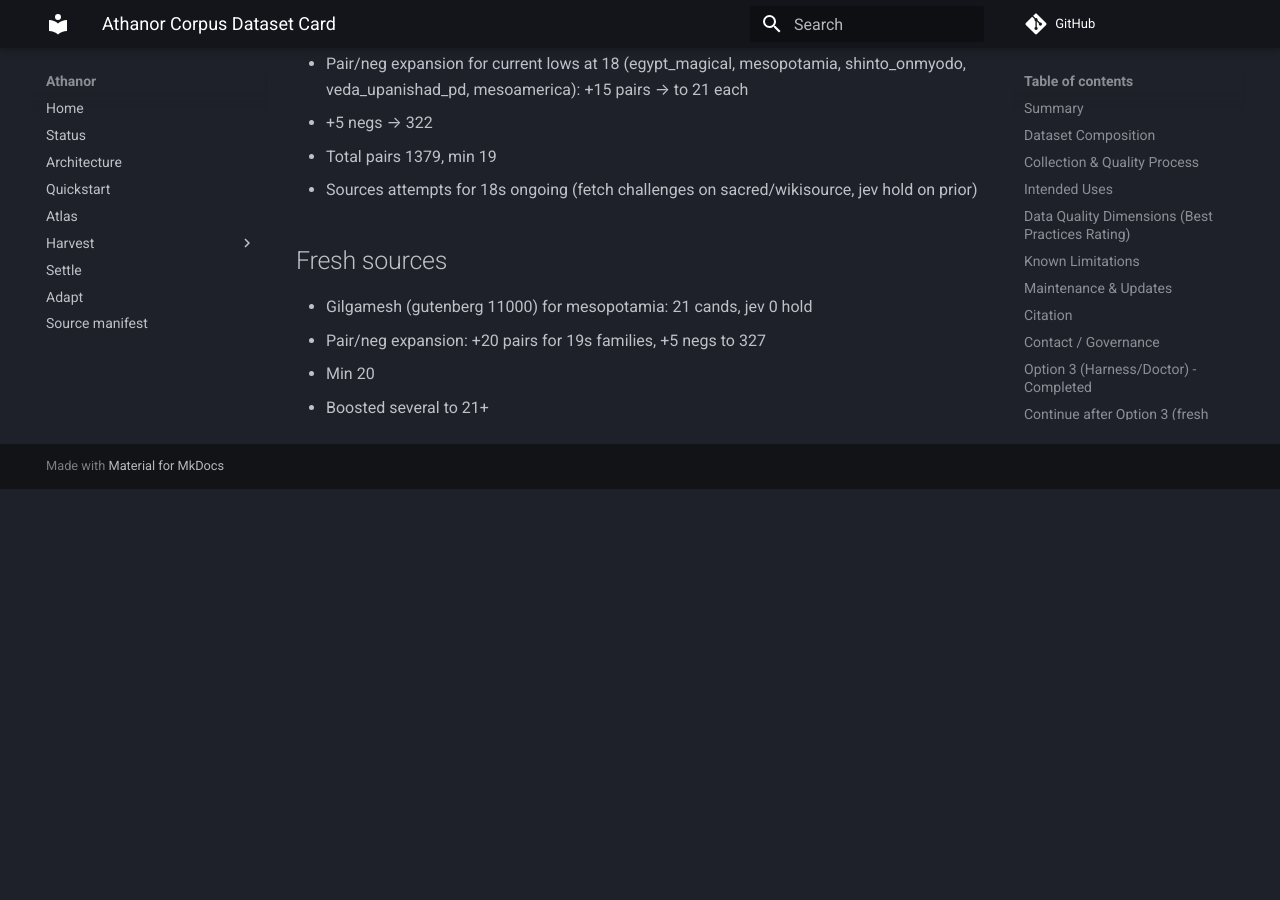
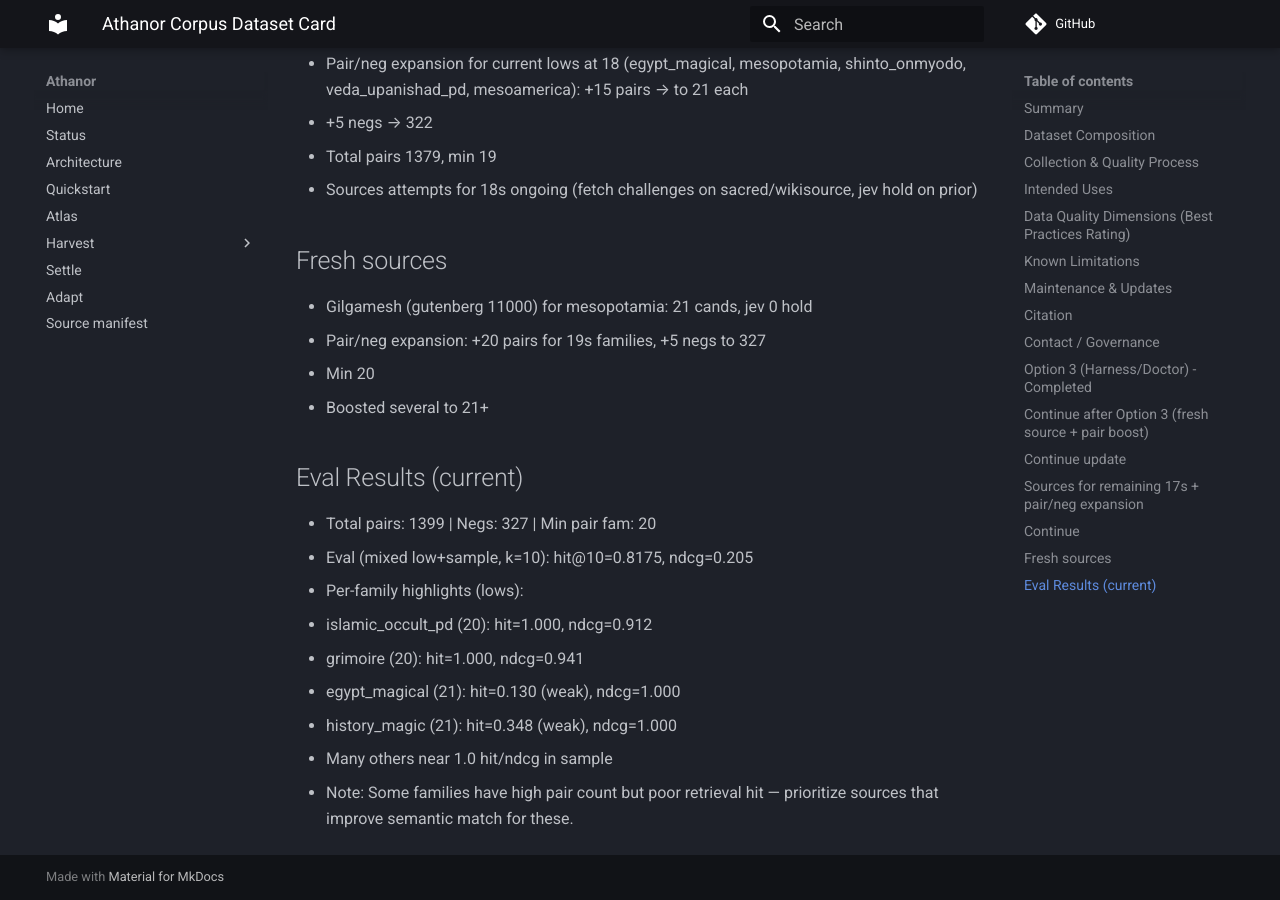
Before and after one commit to scrimshawlife-ctrl/Athanor, an MkDocs documentation site: the page built from docs/dataset-card.md, in a window 1280 px wide and 900 px high, scrolled down 4628 px. Built offline with MkDocs 1.6.1 and Material for MkDocs 9.7.7, drawn with Linux system fonts in a browser that asks for light colours; comment, search, counter and statistics services are not loaded; before the commit the page ends 5117 px from its top, so only the background shows below that.

Commit message:
eval first: refreshed metrics (hit@10 0.82, ndcg 0.205). Updated doctor + dataset-card with current low families and weak spots (egypt_magical/history_magic low hit). 229 PASS.

```diff
--- a/docs/dataset-card.md
+++ b/docs/dataset-card.md
@@ -146,3 +146,15 @@ Updated continue: Pairs 1342, Negs 307, Min pair 14, Lowest [('history_magic', 1
 - Pair/neg expansion: +20 pairs for 19s families, +5 negs to 327
 - Min 20
 - Boosted several to 21+
+
+
+## Eval Results (current)
+- Total pairs: 1399 | Negs: 327 | Min pair fam: 20
+- Eval (mixed low+sample, k=10): hit@10=0.8175, ndcg=0.205
+- Per-family highlights (lows):
+  - islamic_occult_pd (20): hit=1.000, ndcg=0.912
+  - grimoire (20): hit=1.000, ndcg=0.941
+  - egypt_magical (21): hit=0.130 (weak), ndcg=1.000
+  - history_magic (21): hit=0.348 (weak), ndcg=1.000
+  - Many others near 1.0 hit/ndcg in sample
+- Note: Some families have high pair count but poor retrieval hit — prioritize sources that improve semantic match for these.
```
Also changed, not shown: 1 other file.
